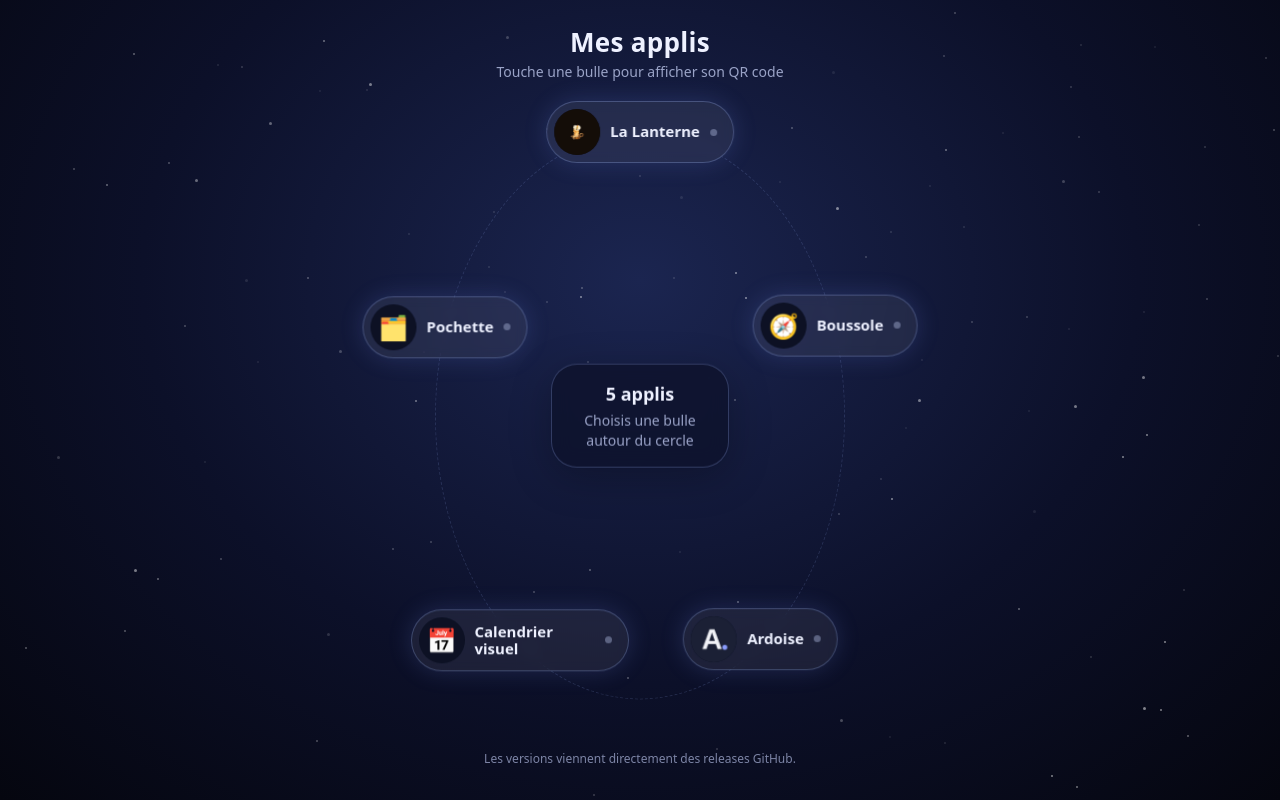
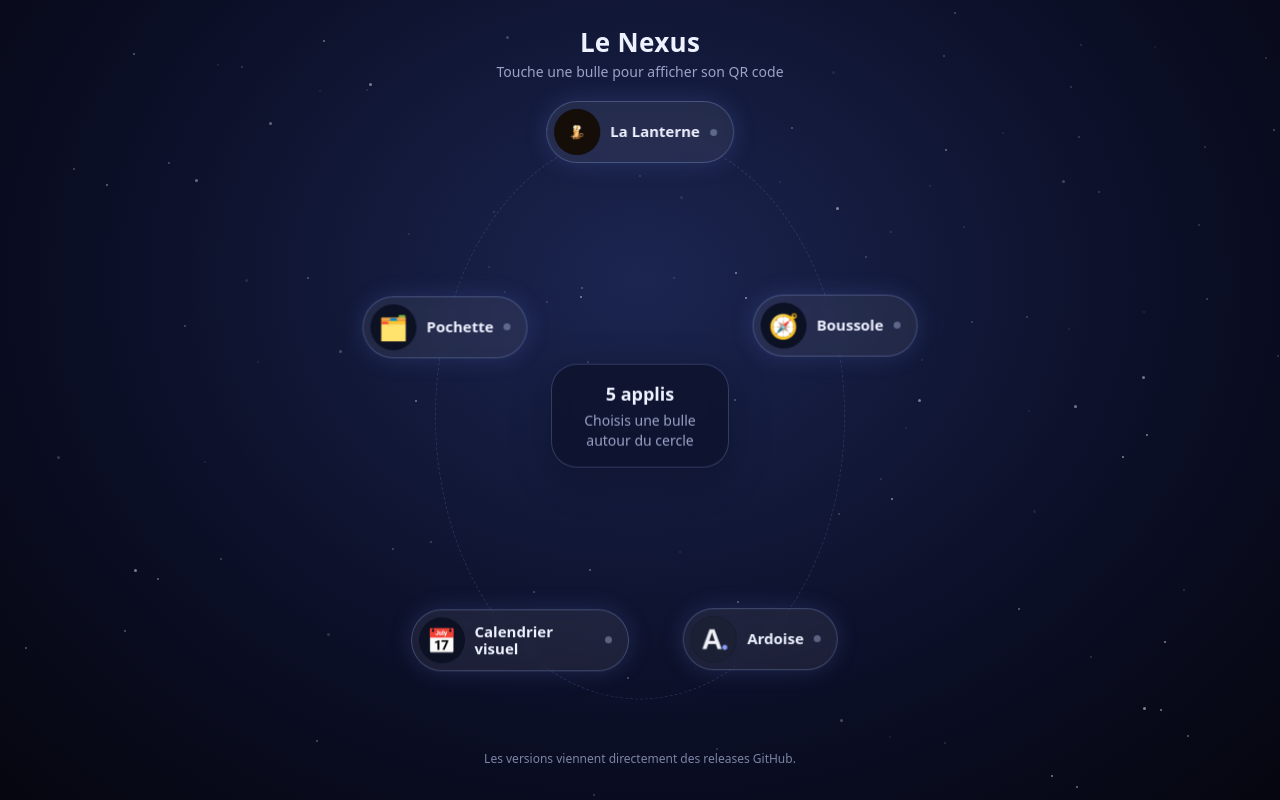
Before and after one commit to Bibiop123/APK, a plain HTML site: page index.html in a window 1280 px wide. Drawn offline with Linux system fonts and the light colour scheme; no server answers.

Commit message:
Add files via upload

```diff
--- a/index.html
+++ b/index.html
@@ -3,7 +3,7 @@
 <head>
 <meta charset="utf-8">
 <meta name="viewport" content="width=device-width, initial-scale=1">
-<title>Mes applis</title>
+<title>Le Nexus</title>
 <link rel="icon" href="icones/la-lanterne.png">
 <style>
 /* ---------- Thèmes ---------- */
@@ -86,7 +86,7 @@ footer{color:var(--doux);font-size:12px;text-align:center;margin-top:8px;opacity
 <body>
 <div class="etoiles" id="etoiles"></div>
 <main>
-  <h1>Mes applis</h1>
+  <h1>Le Nexus</h1>
   <p class="sous">Touche une bulle pour afficher son QR code</p>
   <div class="cercle" id="cercle">
     <div class="anneau" id="anneau"></div>
```
